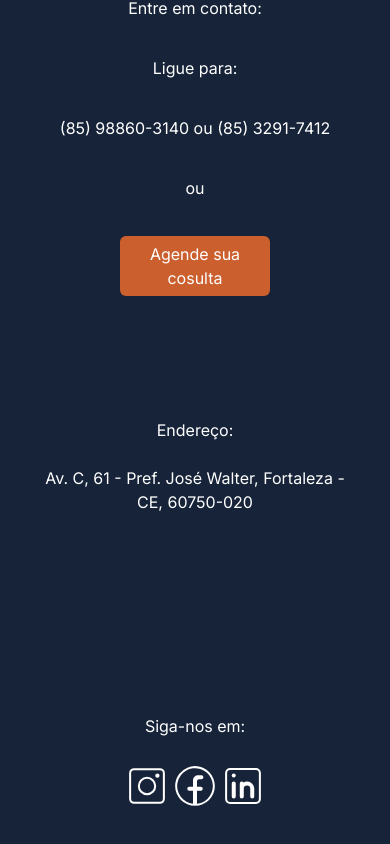
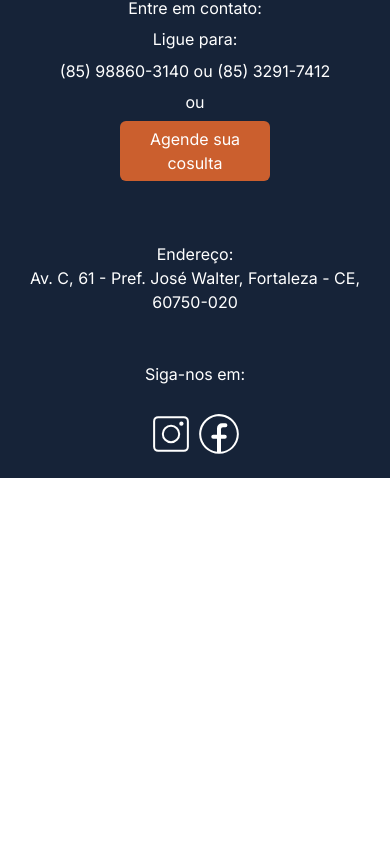
Before and after one commit to RodrigoBarreto2015/Odonto, a React (Vite) app: page / in a window 390 px wide. Shown: the part 4816-5660 px from the top of the page. After the commit the page ends 5294 px from the top, so only its background shows below. Built offline with nearby package versions, Linux system fonts and the light colour scheme.

Commit message:
style: footer gap changes

```diff
--- a/src/components/Footer/Footer.css
+++ b/src/components/Footer/Footer.css
@@ -15,36 +15,32 @@ footer {
 
     color: white;
     text-align: center;
-    justify-content: center;
-    align-items: center;
 }
 
 .contato-section {
     display: grid;
     grid-template-columns: 1fr;
-    grid-template-rows: repeat(5, 1fr);
+    grid-template-rows: repeat(5, 20%);
     grid-column-gap: 0px;
     grid-row-gap: 0px;
-
-
-    padding: 25px;
 }
 
 .endereco-section{
+    margin-top: 5rem;
     display: grid;
     grid-template-columns: 1fr;
-    grid-template-rows: repeat(2, 1fr);
+    grid-template-rows: repeat(2, fit-content);
     grid-column-gap: 0px;
     grid-row-gap: 0px;
 
     margin-left: 20%;
-    padding: 20px;
 }
 
 .redes-sociais-section{
+    margin-top: 3rem;
     display: grid;
     grid-template-columns: 1fr;
-    grid-template-rows: repeat(3, 1fr);
+    grid-template-rows: repeat(2, 1fr);
     grid-column-gap: 0px;
     grid-row-gap: 0px;
 
@@ -52,7 +48,7 @@ footer {
 
 .redes-sociais-section .icon{
     text-align: center;
-    gap: 10px;
+    gap: 8px;
 }
 
 .redes-sociais-section .icon span{
@@ -67,25 +63,18 @@ a{
 @media only screen and (max-width: 600px) {
     footer {
         grid-template-columns: 1fr;
-        grid-template-rows: repeat(3, 1fr);
-
-        grid-template-rows: fit-content auto;
-        height: max-content;
+        grid-template-rows: repeat(3, fit-content);
     }
 
     .contato-section{
-        height: fit-content;
         padding: 10px;
     }
 
     .endereco-section{
         margin-left: 0;
-        padding: auto;
-
-
     }
 
     .redes-sociais-section{
-        padding: auto;
+        align-self: self-start;
     }
 }
--- a/src/components/Footer/Footer.tsx
+++ b/src/components/Footer/Footer.tsx
@@ -1,6 +1,6 @@
 import "./Footer.css";
 import LinkButtonGlobal from "../Button/LinkButton";
-import { CiInstagram, CiFacebook, CiLinkedin } from "react-icons/ci";
+import { CiInstagram, CiFacebook } from "react-icons/ci";
 
 const Footer = () => {
     return (
@@ -21,7 +21,6 @@ const Footer = () => {
                 <div className="icon">
                     <a href="https://www.instagram.com/s3odonto.odo/"><CiInstagram size="3em"/></a>
                     <a href="https://www.facebook.com/s3odonto/"><CiFacebook size="3em"/></a>
-                    <a href=""><CiLinkedin size="3em"/></a>
                 </div>
             </div>
         </footer>
```
